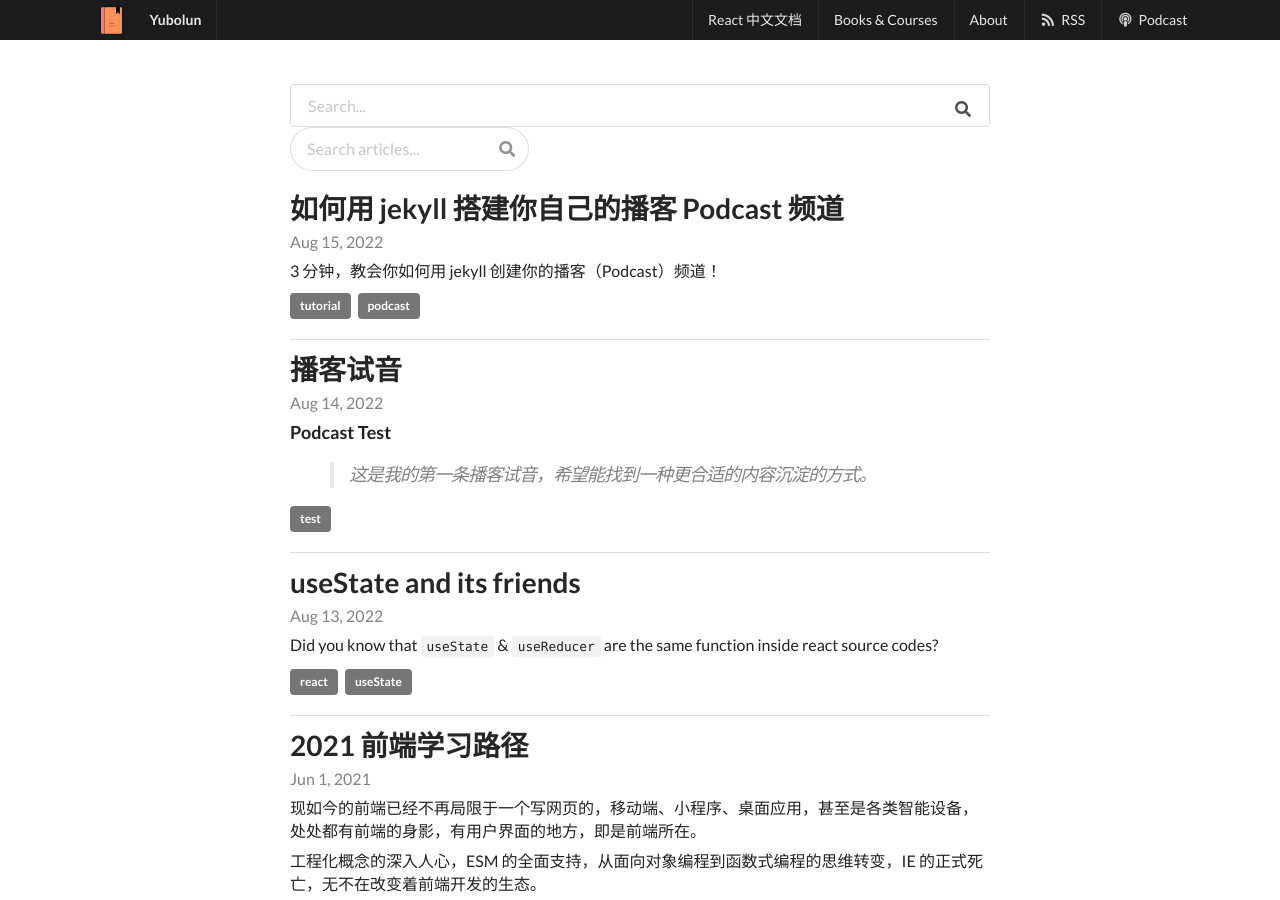
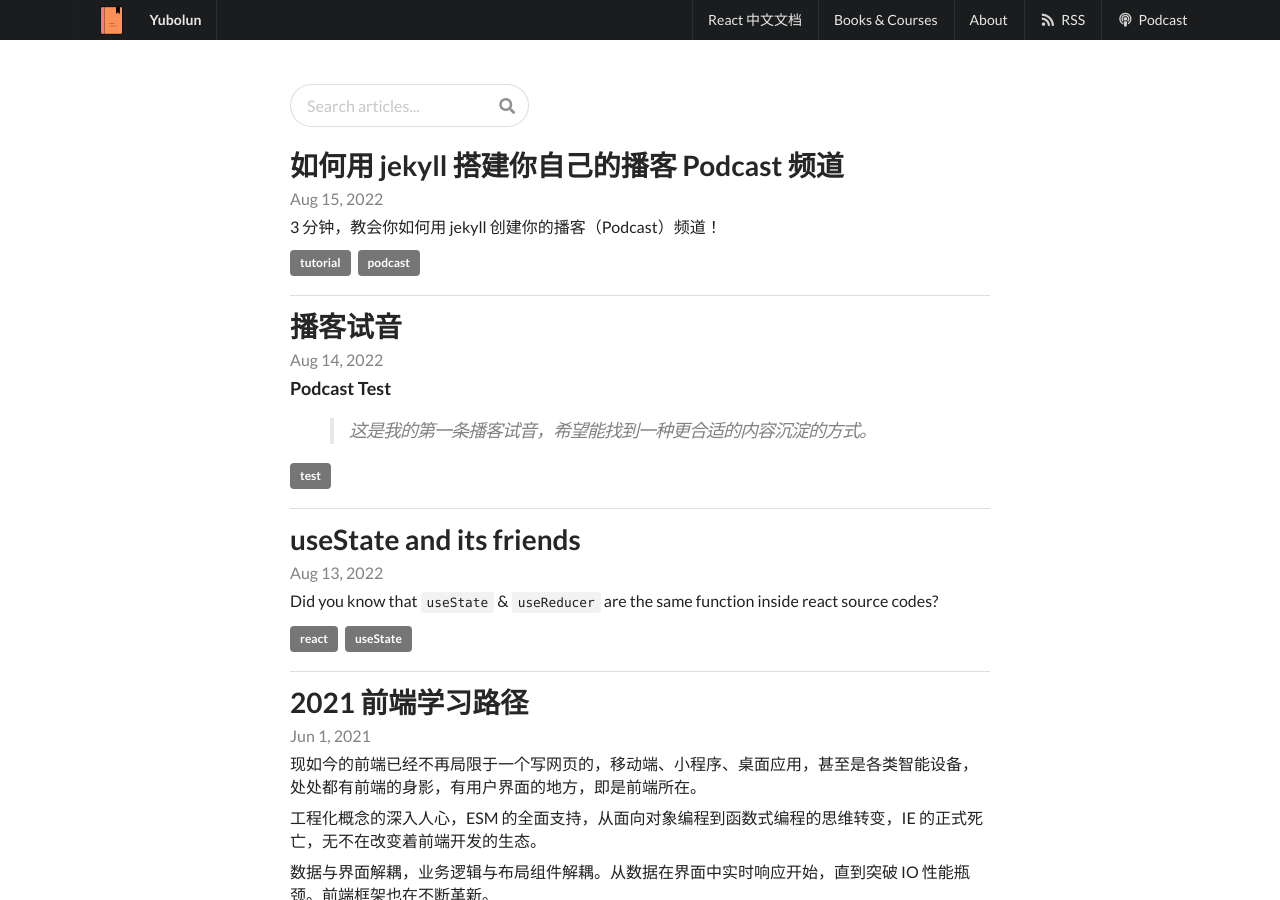
Before and after one commit to discountry/discountry.github.io, a Jekyll site: the page built from index.html, in a window 1280 px wide and 900 px high. Built offline with Jekyll 4.4.1, drawn with Linux system fonts in a browser that asks for light colours; the list of posts is cut into pages by our own code.

Commit message:
Update search.html

```diff
--- a/_includes/search.html
+++ b/_includes/search.html
@@ -1,29 +1,3 @@
-<!-- Html Elements for Search -->
-<div id="search-container">
-  <div class="ui fluid search selection dropdown">
-    <input type="hidden" name="article">
-    <i class="search icon"></i>
-    <input class="search" id="search-input">
-    <div class="default text">Search...</div>
-    <div class="menu" id="results-container">
-    </div>
-  </div>
-</div>
-
-<!-- Script pointing to search-script.js -->
-<script src="/js/search.js" type="text/javascript"></script>
-
-<!-- Configuration -->
-<script>
-SimpleJekyllSearch({
-  searchInput: document.getElementById('search-input'),
-  resultsContainer: document.getElementById('results-container'),
-  searchResultTemplate: '<div class="item" style="display: block !important"><a href="{url}">{title}</a></div>',
-  noResultsText: '',
-  json: '/search.json'
-})
-</script>
-
 <div class="ui category search">
    <div class="ui icon input">
       <input class="prompt" type="text" placeholder="Search articles...">
@@ -31,17 +5,14 @@
    </div>
    <div class="results"></div>
 </div>
-
 <script>
 window.onload = function () {
-  $.getJSON('/search.json', function(data) {
+    $.getJSON('/search.json', function (data) {
         $('.ui.search')
             .search({
                 type: 'category',
                 source: data
-  })
-;
+            });
     });
 }
-
 </script>
```
Lines whose indentation alone changed are shown as unchanged.
